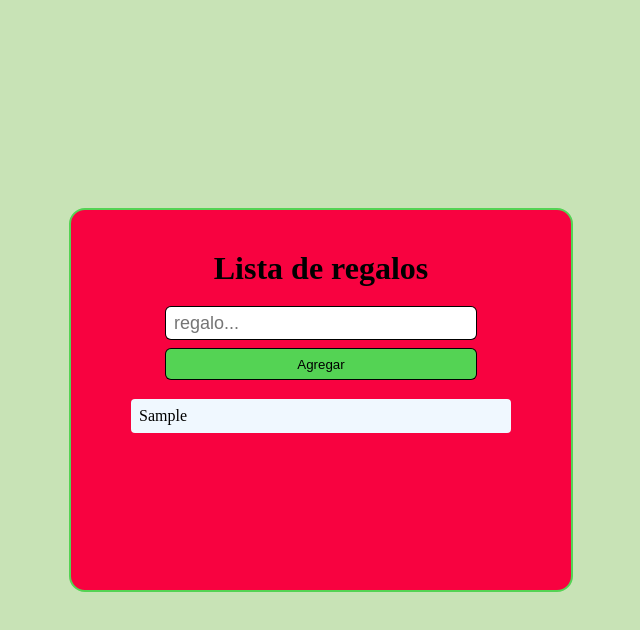
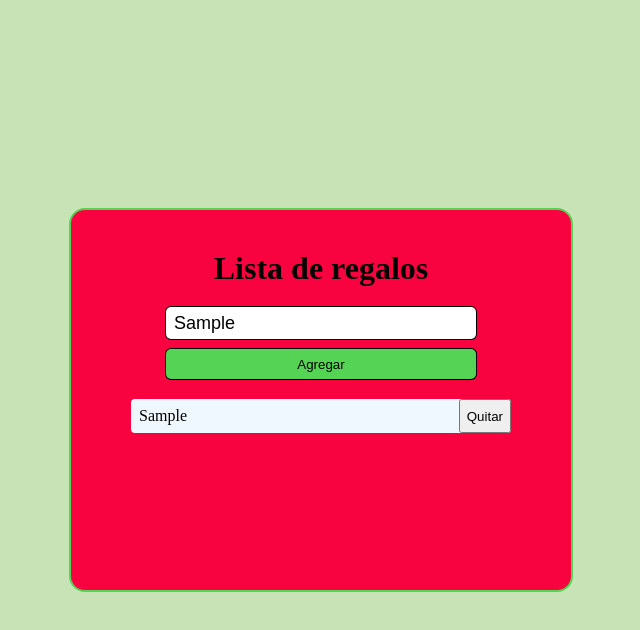
Before and after one commit to ferutizi/adviency-2022, a React (Create React App) app: page / in a window 1280 px wide. Both pictures are taken after typing "Sample" into the empty fields and a click on the button "Agregar". Shown: the top 630 px of the page, without its empty margins (319-959 px from the left). Built offline with nearby package versions, Linux system fonts and the light colour scheme.

Commit message:
Día 4: eliminar regalo

```diff
--- a/package.json
+++ b/package.json
@@ -8,7 +8,9 @@
     "@testing-library/user-event": "^13.5.0",
     "react": "^18.2.0",
     "react-dom": "^18.2.0",
+    "react-id-generator": "^3.0.2",
     "react-scripts": "5.0.1",
+    "uuid": "^9.0.0",
     "web-vitals": "^2.1.4"
   },
   "scripts": {
--- a/src/App.js
+++ b/src/App.js
@@ -1,24 +1,24 @@
 import './index.css';
 import { useState } from 'react';
+import { v4 as uuidv4 } from 'uuid';
+import useFormulario from './hooks/useFormulario';
 
 function App() {
-  const [formulario, setFormulario] = useState({name: ''});
+  const [formulario, handleChange, reset] = useFormulario({ id: uuidv4() })
   const [regalos, setRegalos] = useState([]);
-
-  const handleChange = (e) => {
-    setFormulario({
-      ...formulario,
-      [e.target.name]: e.target.value
-    })
-  }
 
   const handleSubmit = (e) => {
     e.preventDefault();
     setRegalos([
       ...regalos,
-      formulario.name
-    ])
-    setFormulario({name: ''})
+      formulario
+    ]);
+    reset();
+  }
+
+  const deleteItem = (id) => {
+    const newRegalos = regalos.filter(i => i.id !== id);
+    setRegalos(newRegalos)
   }
 
   return (
@@ -29,7 +29,7 @@ function App() {
           <input
             name='name'
             type='text'
-            value={formulario.name}
+            value={formulario.value}
             onChange={handleChange}
             autoFocus
             placeholder='regalo...'
@@ -39,8 +39,9 @@ function App() {
         </form>
         <div className='lista__container'>
         {regalos.map(item => (
-          <div className='lista__item--container'>
-            <p className='lista__item'>{item}</p>
+          <div key={item.id} className='lista__item--container'>
+            <p className='lista__item'>{item.name}</p>
+            <button onClick={() => deleteItem(item.id)}>Quitar</button>
           </div>
         ))}
         </div>
--- /dev/null
+++ b/src/hooks/useFormulario.jsx
@@ -0,0 +1,20 @@
+import { useState } from "react";
+
+const useFormulario = (inicial = '') => {
+    const [formulario, setFormulario] = useState(inicial);
+
+    const handleChange = (e) => {
+    setFormulario({
+      ...formulario,
+      [e.target.name]: e.target.value,
+    })
+  }
+
+  const reset = () => {
+    setFormulario(inicial);
+  }
+
+  return[formulario, handleChange, reset];
+}
+
+export default useFormulario;
--- a/src/index.css
+++ b/src/index.css
@@ -29,12 +29,14 @@
 .lista__item--container {
     background-color: aliceblue;
     border-radius: 4px;
+    display: flex;
+    justify-content: space-between;
 }
 
 .lista__item {
     text-align: left;
     margin: 8px 0;
-    padding-left: 8px;
+    padding: 0 8px;
 }
 
 .lista__container {
```
Also changed, not shown: 1 other file (tests, documents, lock files or other folders).
